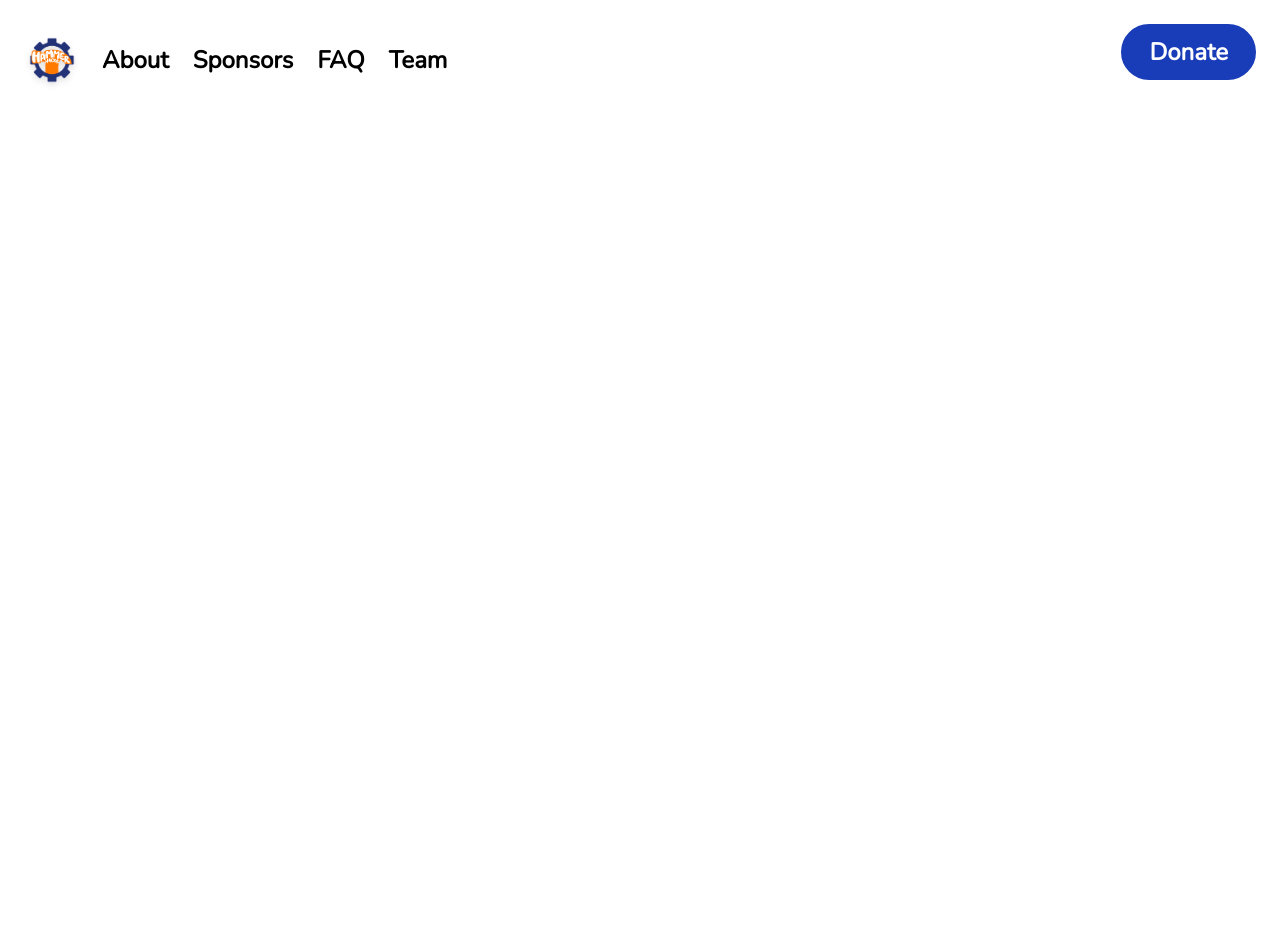
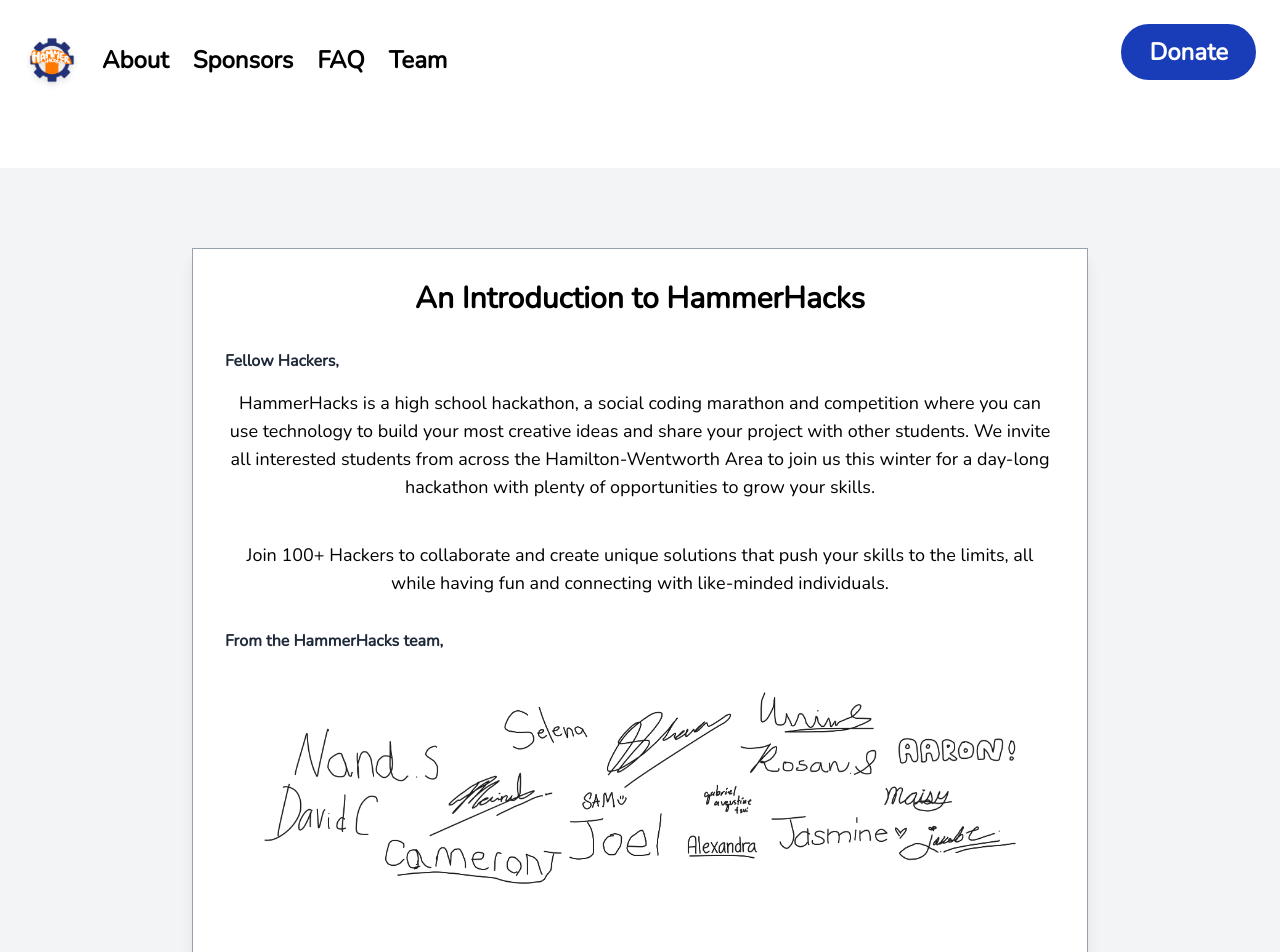
Before and after one commit to gbtsui/2025-Website, a Next.js app in the folder hammerhacks-site-2025/: page / in a window 1280 px wide. Shown: the top 952 px of the page. Before the commit the page ends 800 px from the top, so only its background shows below. Built offline with nearby package versions, Linux system fonts and the light colour scheme.

Commit message:
feat: added about us component

```diff
--- a/hammerhacks-site-2025/src/app/page.tsx
+++ b/hammerhacks-site-2025/src/app/page.tsx
@@ -7,6 +7,7 @@
   return (
     <div className="caps">
         <Header/>
+        <AboutUs/>
     </div>
   )
 }
--- /dev/null
+++ b/hammerhacks-site-2025/src/components/about-us.tsx
@@ -0,0 +1,35 @@
+"use client";
+
+import Image from "next/image";
+
+export default function AboutUs() {
+    return (
+        <div className="about-us bg-gray-100 p-12 my-12">
+  <section className="text-center text-black" id="about">
+    <div className="letter bg-white border border-gray-400 shadow-lg mx-auto mt-8 p-8 max-w-4xl relative slide-in">
+
+
+      <h2 className="glowing-text text-3xl font-bold mb-4 slide-in">An Introduction to HammerHacks</h2>
+	    <p className="text-left text-1xl font-bold text-gray-800 mt-8 slide-in">Fellow Hackers,</p>
+
+      <p className="text-lg mt-4 slide-in">
+        HammerHacks is a high school hackathon, a social coding marathon and competition where you can use technology to build your most creative ideas and share your project with other students. We invite all interested students from across the Hamilton-Wentworth Area to join us this winter for a day-long hackathon with plenty of opportunities to grow your skills.
+      </p>
+      <br/>
+      <p className="text-lg mt-4 slide-in">
+        Join 100+ Hackers to collaborate and create unique solutions that push your skills to the limits, all while having fun and connecting with like-minded individuals.
+      </p>
+
+	  <p className="text-left text-1xl font-bold text-gray-800 mt-8 slide-in caps">
+	  From the HammerHacks team,
+	  </p>
+    <img
+        src="/signatures.png"
+        alt="organizer signatures!"
+        className="signature-img max-w-full h-auto flex responsive-signature-img"/>
+
+    </div>
+  </section>
+</div>
+    )
+}
```
